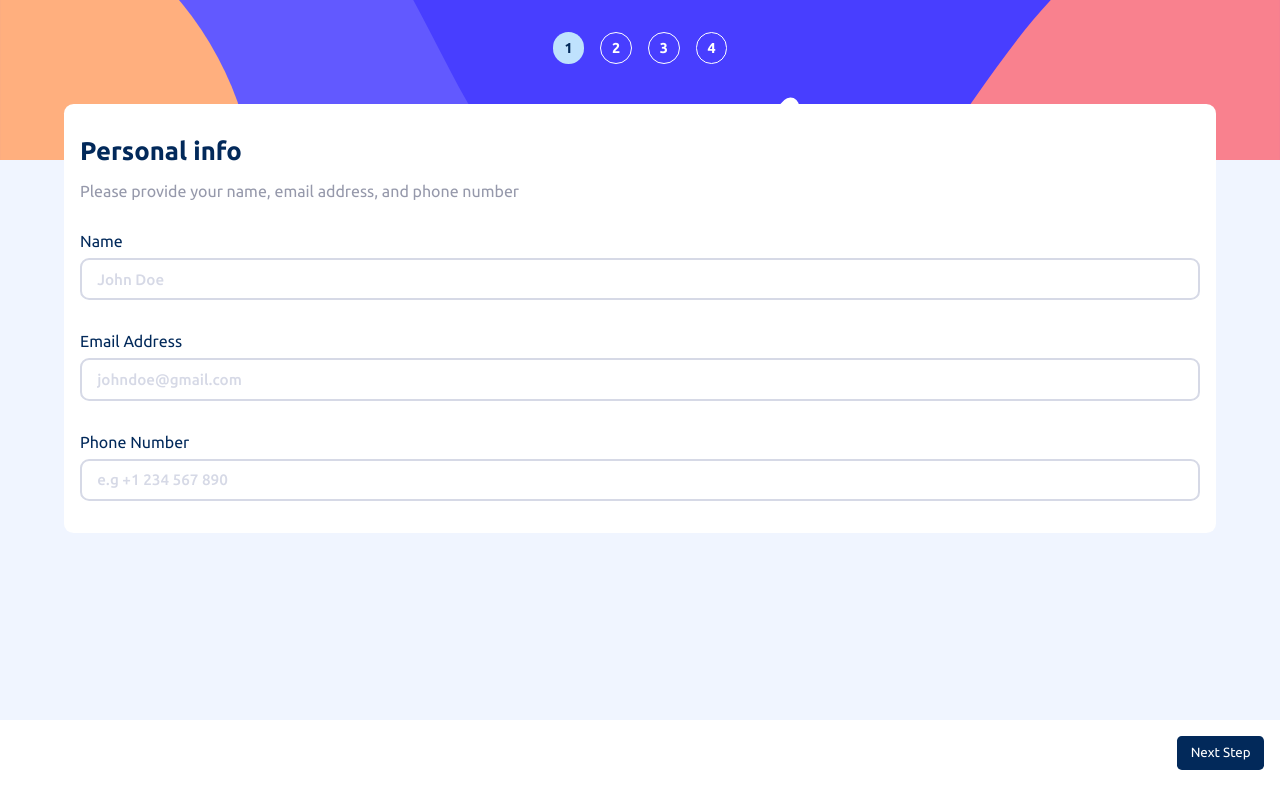
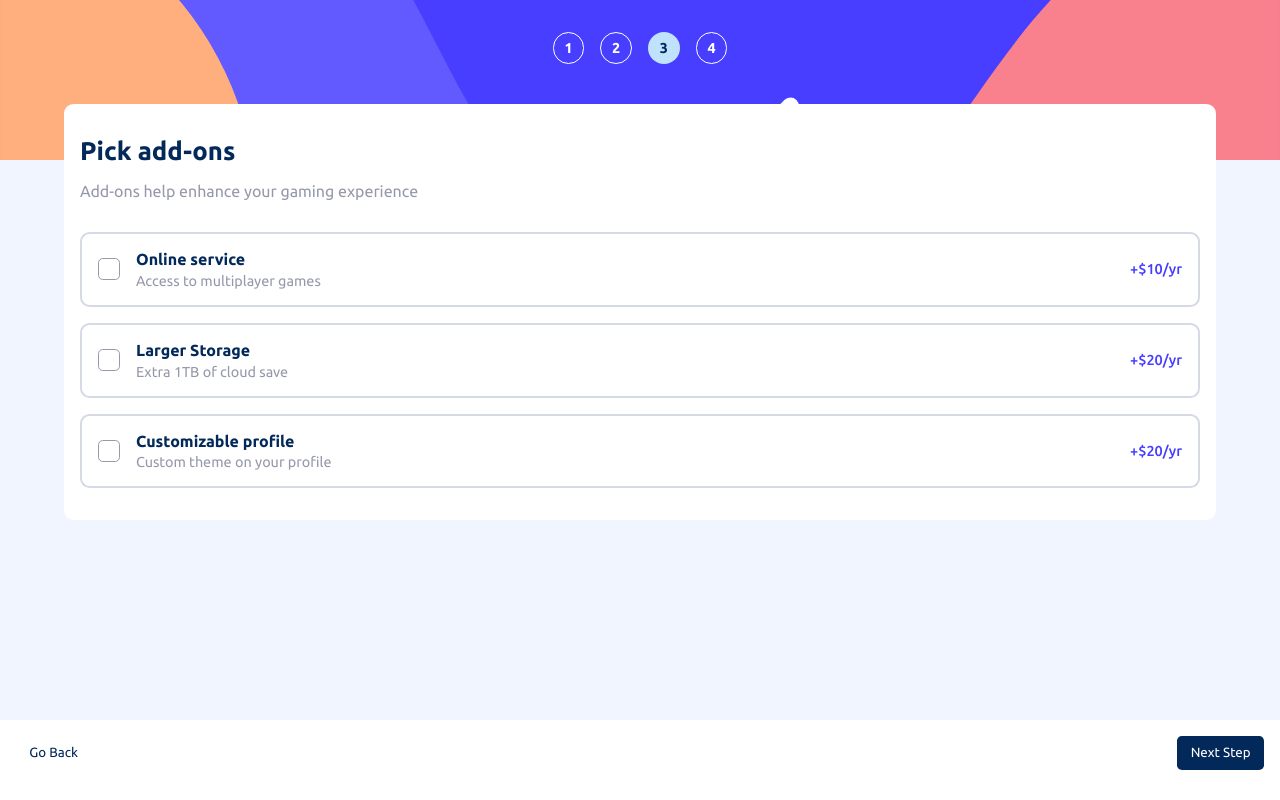
Before and after one commit to molinax18/fm-multi-step-form, a React (Vite) app: page / in a window 1280 px wide. Built offline with nearby package versions, Linux system fonts and the light colour scheme.

Commit message:
feat: implement addons selection step

```diff
--- /dev/null
+++ b/src/components/AddonCheckboxInput.tsx
@@ -0,0 +1,43 @@
+import type { ComponentPropsWithoutRef } from "react";
+import type { AddonType } from "./forms/AddonsForm";
+import style from "./styles/AddonCheckboxInput.module.css";
+
+interface AddonCheckboxInputProps extends ComponentPropsWithoutRef<"input"> {
+  addonName: string;
+  name: AddonType;
+  description: string;
+  price: number;
+  checked: boolean;
+  onChangeAddon: (addon: AddonType) => void;
+}
+
+export default function AddonCheckboxInput({
+  addonName,
+  name,
+  description,
+  price,
+  checked,
+  onChangeAddon,
+  ...props
+}: AddonCheckboxInputProps) {
+  return (
+    <label htmlFor={name} className={style["addon_checkbox_input_container"]}>
+      <input
+        type="checkbox"
+        name={name}
+        id={name}
+        checked={checked}
+        onChange={() => onChangeAddon(name)}
+        {...props}
+      />
+
+      <div>
+        <h4>{addonName}</h4>
+
+        <p>{description}</p>
+      </div>
+
+      <span>+${price}/yr</span>
+    </label>
+  );
+}
--- a/src/components/MultiStepForm.tsx
+++ b/src/components/MultiStepForm.tsx
@@ -3,10 +3,11 @@ import PersonalInfoForm from "./forms/PersonalInfoForm";
 import MultiStepFooter from "./MultiStepFooter";
 import MultiStepHeader from "./MultiStepHeader";
 import PlanForm from "./forms/PlanForm";
+import AddonsForm from "./forms/AddonsForm";
 import style from "./styles/MultiStepForm.module.css";
 
 export default function MultiStepForm() {
-  const [step, setStep] = useState(1);
+  const [step, setStep] = useState(3);
 
   const renderForm = () => {
     if (step === 1) {
@@ -15,6 +16,10 @@ export default function MultiStepForm() {
 
     if (step === 2) {
       return <PlanForm />;
+    }
+
+    if (step === 3) {
+      return <AddonsForm />;
     }
 
     return <span>No forms available</span>;
--- /dev/null
+++ b/src/components/forms/AddonsForm.tsx
@@ -0,0 +1,61 @@
+import { useState } from "react";
+import AddonCheckboxInput from "../AddonCheckboxInput";
+import style from "./styles/AddonsForm.module.css";
+
+export type AddonType = "online" | "storage" | "profile";
+
+export default function AddonsForm() {
+  const [addons, setAddons] = useState<Array<AddonType>>([]);
+  const onChangeAddon = (addon: AddonType) => {
+    const hasAddon = addons.some((a) => a === addon);
+
+    if (hasAddon) {
+      const newAddons = addons.filter((a) => a !== addon);
+      setAddons(newAddons);
+      return;
+    }
+
+    setAddons((prev) => [...prev, addon]);
+  };
+
+  return (
+    <article className={`form ${style["addons_form"]}`}>
+      <header>
+        <h2 className="step_title">Pick add-ons</h2>
+
+        <p>Add-ons help enhance your gaming experience</p>
+      </header>
+
+      <form>
+        <fieldset>
+          <AddonCheckboxInput
+            name="online"
+            price={10}
+            checked={addons.some((a) => a === "online")}
+            addonName="Online service"
+            description="Access to multiplayer games"
+            onChangeAddon={onChangeAddon}
+          />
+
+          <AddonCheckboxInput
+            name="storage"
+            price={20}
+            checked={addons.some((a) => a === "storage")}
+            addonName="Larger Storage"
+            description="Extra 1TB of cloud save"
+            onChangeAddon={onChangeAddon}
+          />
+
+          <AddonCheckboxInput
+            name="profile"
+            price={20}
+            checked={addons.some((a) => a === "profile")}
+            addonName="Customizable profile"
+            description="Custom theme on your profile"
+            onChangeAddon={onChangeAddon}
+          />
+        </fieldset>
+      </form>
+    </article>
+  );
+}
--- /dev/null
+++ b/src/components/forms/styles/AddonsForm.module.css
@@ -0,0 +1,21 @@
+.addons_form {
+  display: flex;
+  flex-direction: column;
+  gap: var(--size-lg);
+}
+
+.addons_form h2 {
+  margin-bottom: var(--size-md);
+}
+
+.addons_form form {
+  display: flex;
+  flex-direction: column;
+  gap: var(--size-lg);
+}
+
+.addons_form form fieldset {
+  display: flex;
+  flex-direction: column;
+  gap: var(--size-md);
+}
--- a/src/components/shared/styles/Button.module.css
+++ b/src/components/shared/styles/Button.module.css
@@ -1,6 +1,6 @@
 .button {
   background-color: red;
-  border-radius: 0.3rem;
+  border-radius: var(--br-xs);
   cursor: pointer;
   padding: 0.7em 1em;
 }
--- /dev/null
+++ b/src/components/styles/AddonCheckboxInput.module.css
@@ -0,0 +1,53 @@
+.addon_checkbox_input_container {
+  display: grid;
+  grid-template-columns: max-content 1fr max-content;
+  align-items: center;
+  gap: var(--size-md);
+
+  border: 2px solid var(--purple-200);
+  border-radius: var(--br-sm);
+  padding: var(--size-md);
+  transition: border-color 0.2 ease;
+}
+
+.addon_checkbox_input_container:has(input[type="checkbox"]:checked) {
+  border-color: var(--purple-600);
+}
+
+.addon_checkbox_input_container h4 {
+  color: var(--blue-950);
+  font-weight: 600;
+}
+
+.addon_checkbox_input_container span {
+  color: var(--purple-600);
+  font-size: 0.9rem;
+  font-weight: 500;
+}
+
+.addon_checkbox_input_container div {
+  display: flex;
+  flex-direction: column;
+  gap: 0.3rem;
+}
+
+.addon_checkbox_input_container div p {
+  font-size: 0.9rem;
+}
+
+.addon_checkbox_input_container input[type="checkbox"] {
+  border-radius: var(--br-xs);
+  border: 1px solid var(--grey-500);
+  background: center / 14px 14px no-repeat;
+  width: 22px;
+  height: 22px;
+  transition:
+    background-color 0.2s,
+    border-color 0.2s;
+}
+
+.addon_checkbox_input_container input[type="checkbox"]:checked {
+  background-image: url("../../assets/images/icon-checkmark.svg");
+  border-color: var(--purple-600);
+  background-color: var(--purple-600);
+}
--- a/src/css/variables.css
+++ b/src/css/variables.css
@@ -18,6 +18,7 @@
   --size-md: 1rem;
   --size-lg: 2rem;
 
+  --br-xs: 0.3rem;
   --br-sm: 0.6rem;
   --br-full: 9999px;
 }
--- a/src/index.css
+++ b/src/index.css
@@ -30,6 +30,11 @@ input {
   font-family: inherit;
 }
 
+input[type="checkbox"] {
+  -webkit-appearance: none;
+  appearance: none;
+}
+
 .step_title {
   color: var(--blue-950);
   font-size: 1.6rem;
```
Also changed, not shown: src/components/MultiStepFooter.tsx (line endings or trailing spaces).
